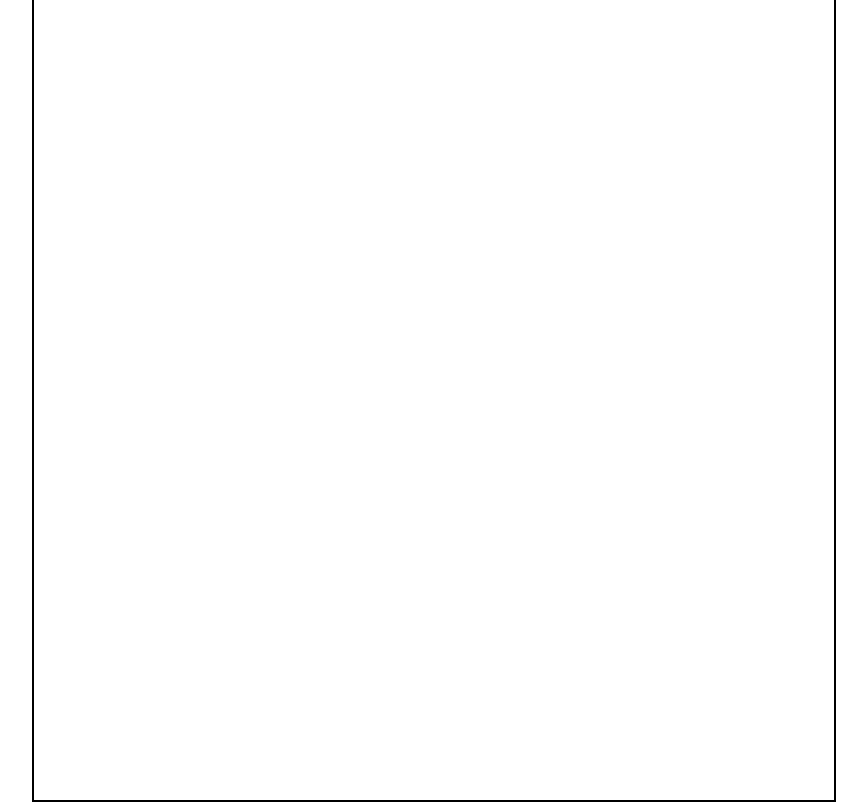
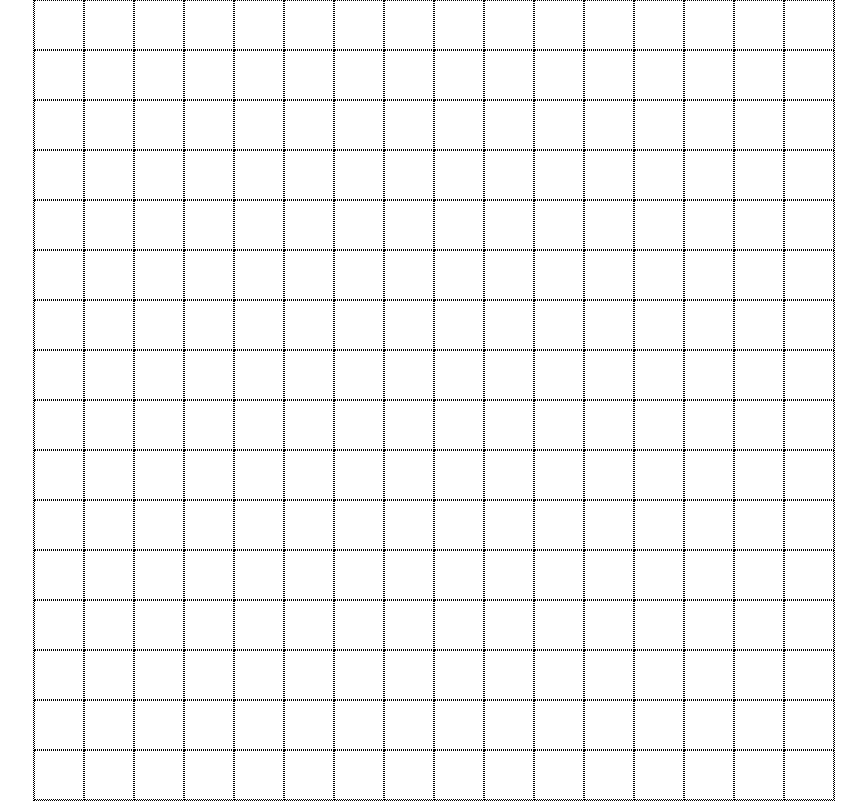
Before and after one commit to rjnares/etch-a-sketch, a plain HTML site: page index.html in a window 1280 px wide. Shown: the whole page, without its empty margins (206-1073 px from the left). Drawn offline with Linux system fonts and the light colour scheme.

Commit message:
Add functionality to create grid with any dimension

```diff
--- a/script.js
+++ b/script.js
@@ -1 +1,17 @@
-console.log("Hello World");
+const grid = document.querySelector("#grid");
+
+function createGrid(size) {
+    for (let i = 0; i < size; i++) {
+        const row = document.createElement("div");
+        row.classList.toggle("row");
+
+        for (let j = 0; j < size; j++) {
+            const square = document.createElement("div");
+            row.appendChild(square);
+        }
+
+        grid.appendChild(row);
+    }
+}
+
+createGrid(16);
--- a/styles.css
+++ b/styles.css
@@ -9,5 +9,17 @@ body {
 #grid {
     height: 800px;
     width: 800px;
-    border: 2px solid black;
+    display: flex;
+    flex-direction: column;
+    border: 1px dotted black;
 }
+
+.row {
+    display: flex;
+    flex: 1;
+}
+
+.row > div {
+    flex: 1;
+    border: 1px dotted black;
+}
```
